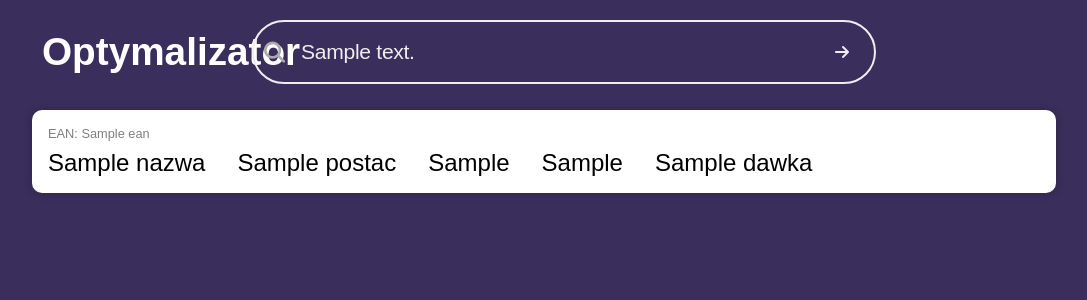
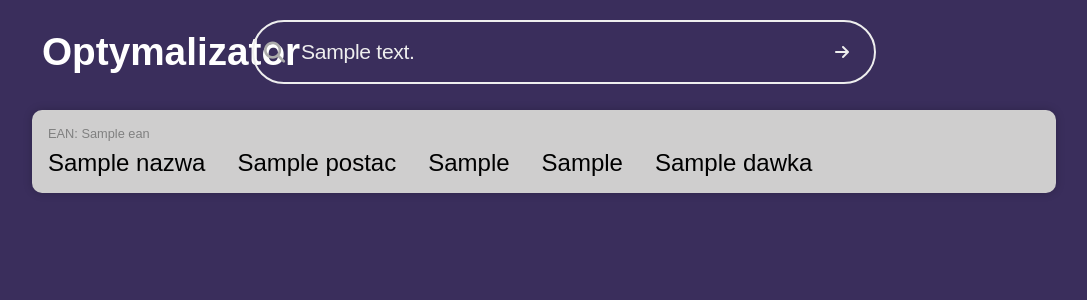
Before and after one commit to SzymonM213/optymalizator, a Django app: template optymalizator/optymalizator_app/templates/search/search.html in a window 1280 px wide, with the pointer over the restyled element. Shown: the top 300 px of the page, without its empty margins (96-1183 px from the left). Run offline with Django 4.2, Linux system fonts and the light colour scheme; the template is opened without the code that fills it: most values are stand-ins (such as "Sample title", 1, 10 or a date in 2020); some libraries are stand-ins or nearby versions.

Commit message:
Dodany .card:hover

```diff
--- a/optymalizator/optymalizator_app/static/css/search/search.css
+++ b/optymalizator/optymalizator_app/static/css/search/search.css
@@ -71,6 +71,10 @@
 .card > .main-content > .right > p {
   margin: auto;
   right: 0;
+}
+
+.card:hover {
+  background-color: #cfcece;
 }
 
 ::-webkit-scrollbar {
```
